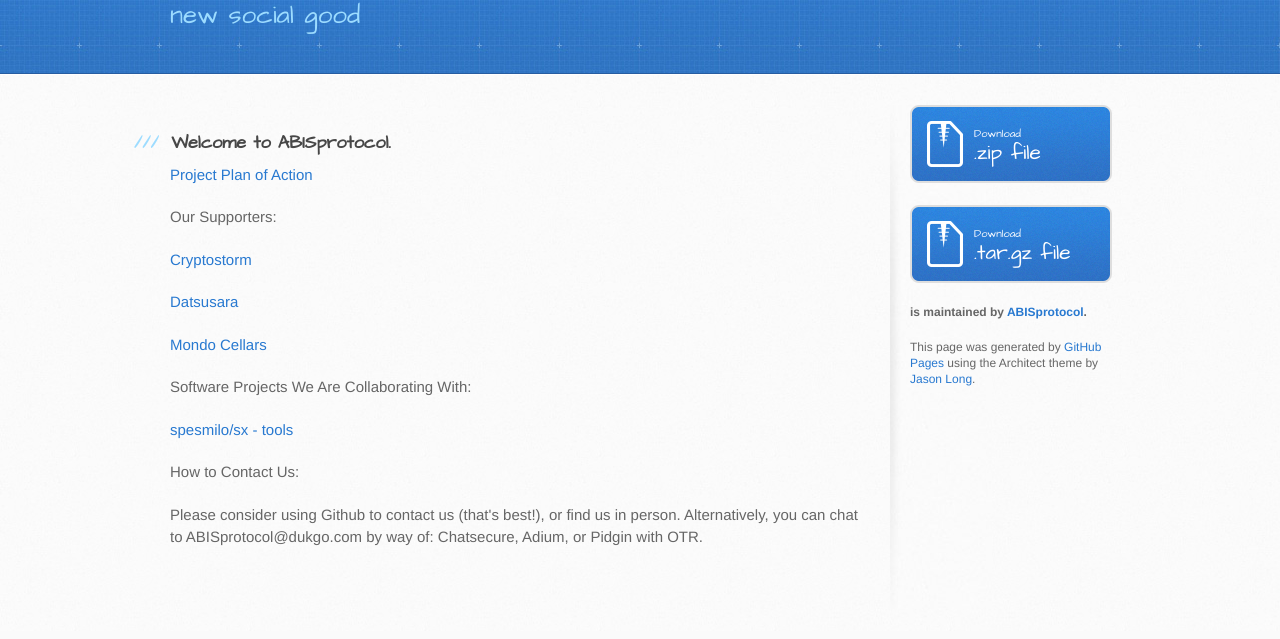
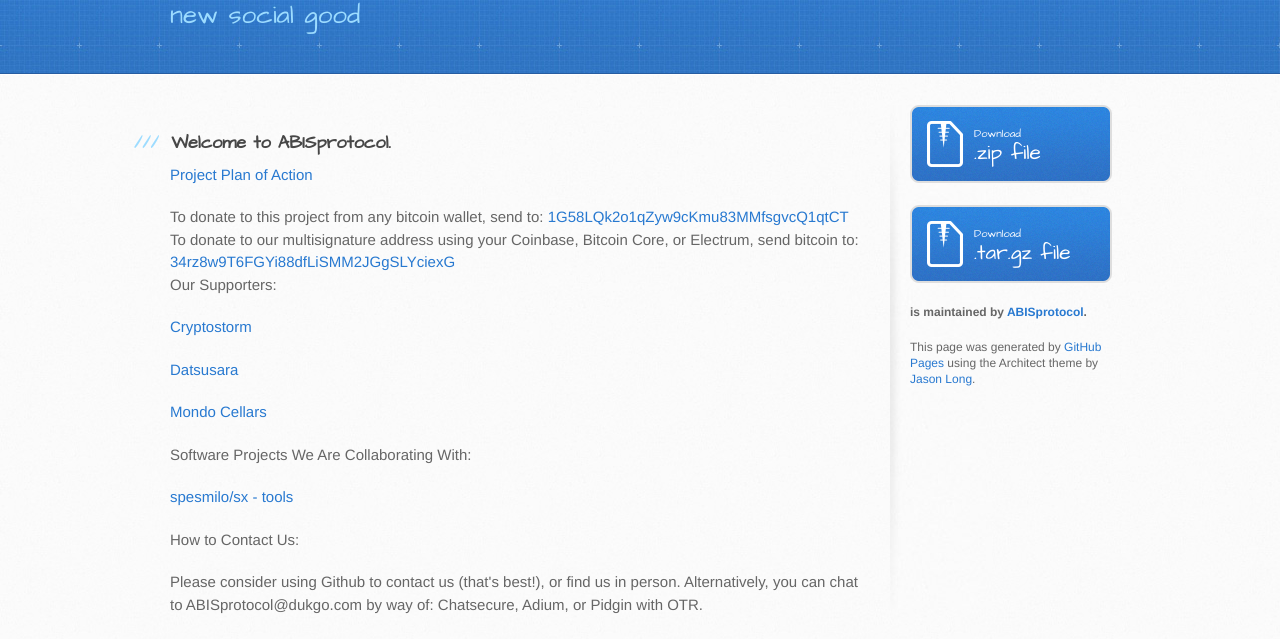
Before and after one commit to ABISprotocol/ABIS, a plain HTML site: page index.html in a window 1280 px wide. Shown: the part 195-834 px from the top of the page. Drawn offline with Linux system fonts and the light colour scheme.

Commit message:
Brief update to index.html
Making bitcoin donation addresses obvious on index.html so that they are not only present in gist.

```diff
--- a/index.html
+++ b/index.html
@@ -32,6 +32,10 @@
 <a name="welcome-to-abisprotocol" class="anchor" href="#welcome-to-abisprotocol"><span class="octicon octicon-link"></span></a>Welcome to ABISprotocol.</h3>
 
 <p><a href="https://gist.github.com/ABISprotocol/8515891">Project Plan of Action</a></p>
+ To donate to this project from any bitcoin wallet, send to:
+ <a href="http://blockchain.info/address/1G58LQk2o1qZyw9cKmu83MMfsgvcQ1qtCT">1G58LQk2o1qZyw9cKmu83MMfsgvcQ1qtCT</a>
+To donate to our multisignature address using your Coinbase, Bitcoin Core, or Electrum, send bitcoin to:
+ <a href="http://blockchain.info/address/34rz8w9T6FGYi88dfLiSMM2JGgSLYciexG">34rz8w9T6FGYi88dfLiSMM2JGgSLYciexG</a>
 
 <p><em>Our Supporters:</em></p>
 
```
